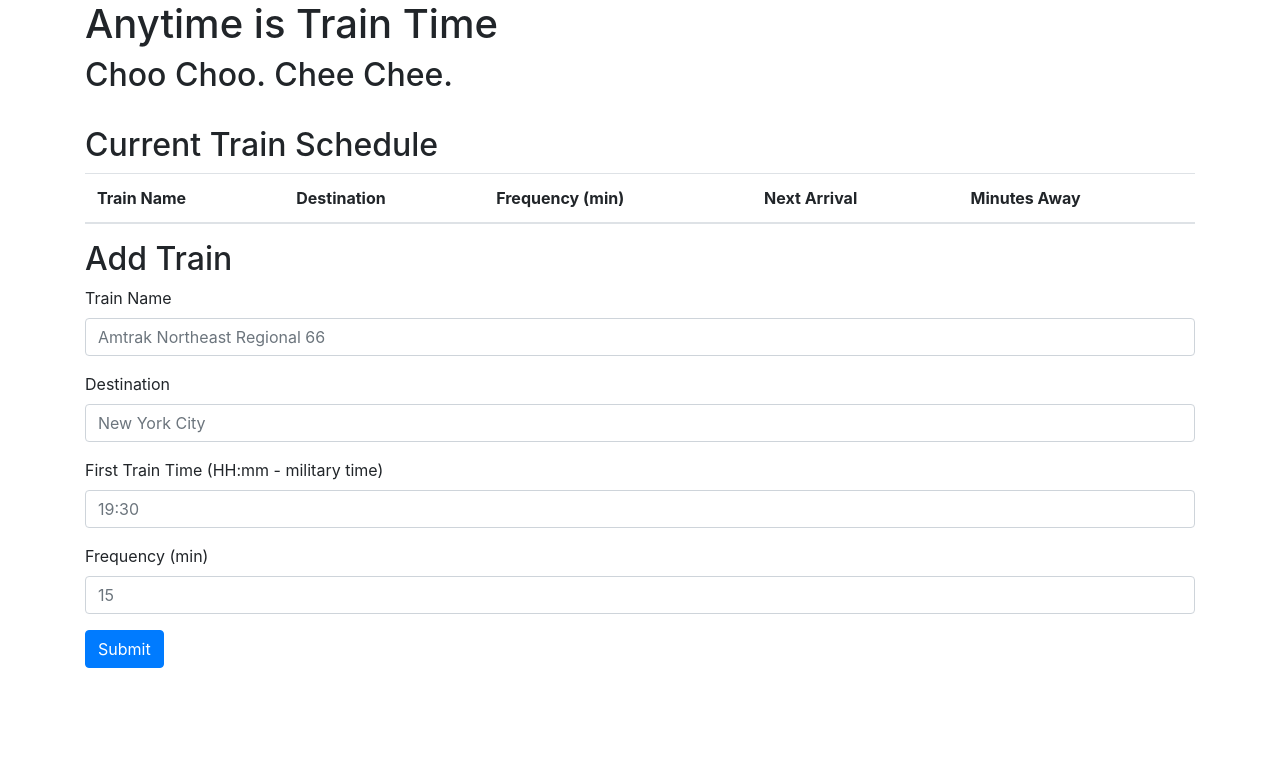
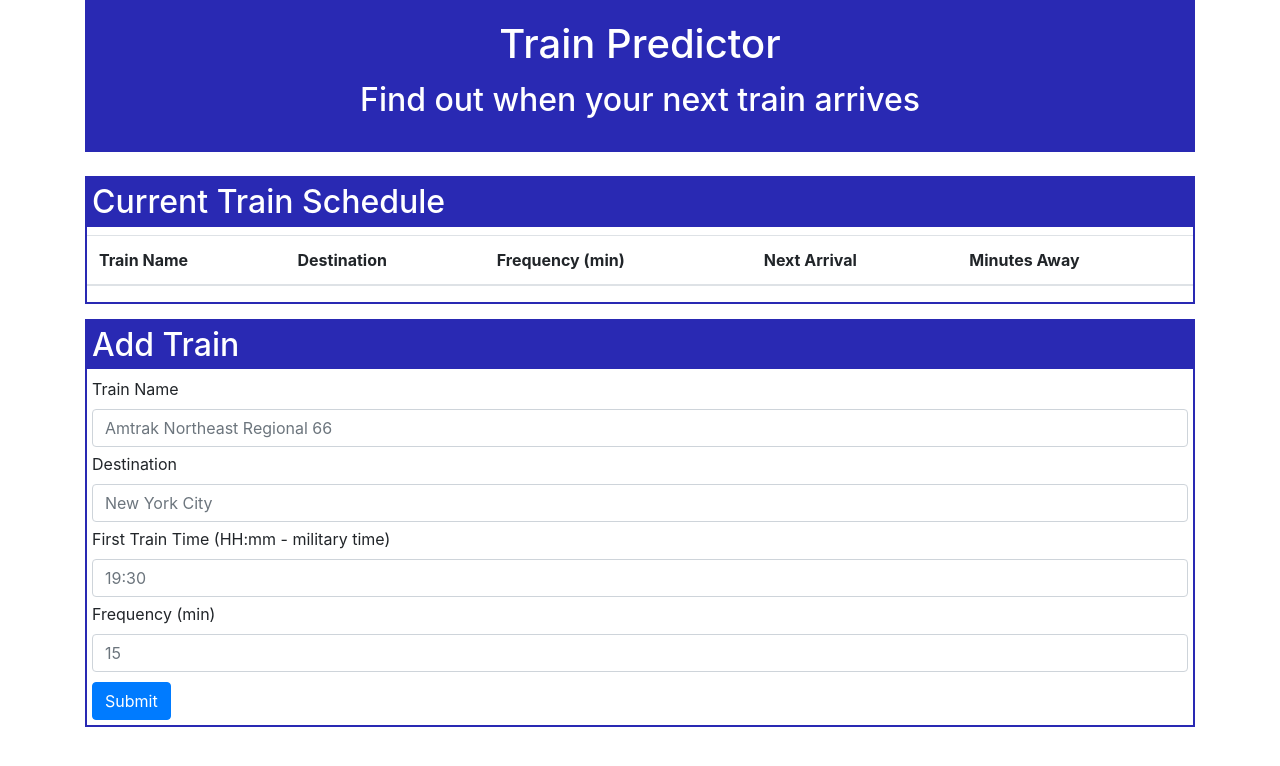
Before and after one commit to psu23/TrainPredictions, a plain HTML site: page index.html in a window 1280 px wide. Drawn offline with nearby package versions, Linux system fonts and the light colour scheme; no server answers.

Commit message:
fixed 24 hour time and added css styling

```diff
--- a/index.html
+++ b/index.html
@@ -10,18 +10,43 @@
 
     <link rel="stylesheet" href="https://stackpath.bootstrapcdn.com/bootstrap/4.4.1/css/bootstrap.min.css" integrity="sha384-Vkoo8x4CGsO3+Hhxv8T/Q5PaXtkKtu6ug5TOeNV6gBiFeWPGFN9MuhOf23Q9Ifjh" crossorigin="anonymous">
 
+    <style>
 
+        .header {
+            background: rgb(41, 41, 179);
+            text-align: center;
+            color: white;
+            padding: 20px;
+        }
+
+        .table-container, form {
+            border: solid 2px rgb(41, 41, 179);
+            margin-bottom: 15px;
+        }
+
+        h2 {
+            background: rgb(41, 41, 179);
+            color: white;
+            padding: 5px;
+        }
+
+        .form-group, button {
+            margin: 5px;
+        }
+
+    </style>
 </head>
 
 <body>
 
     <div class="container">
         <div class="header">
-            <h1>Anytime is Train Time</h1>
-            <h2>Choo Choo. Chee Chee.</h2>
+            <h1>Train Predictor</h1>
+            <h2>Find out when your next train arrives</h2>
         </div>
 
         <br>
+        <div class="table-container">
             <table class="table">
                 <thead>
                     <tr>
@@ -35,6 +60,7 @@
                 </thead>
                 <tbody id="table-rows"></tbody>
             </table>
+        </div>
 
         <form>
             <h2>Add Train</h2>
@@ -147,7 +173,7 @@
 
             // add the amount of minutes until the next train to the current time
             var nextTrain = currentTime.add(minUntilNext, "minutes");
-            var arrivalTime = nextTrain.format("HH:mm A")
+            var arrivalTime = nextTrain.format("h:mm A")
             console.log("Next arrival: " + moment(nextTrain).format("hh:mm"));
 
             //append the necessary data to the table
```
Lines whose indentation alone changed are shown as unchanged.
